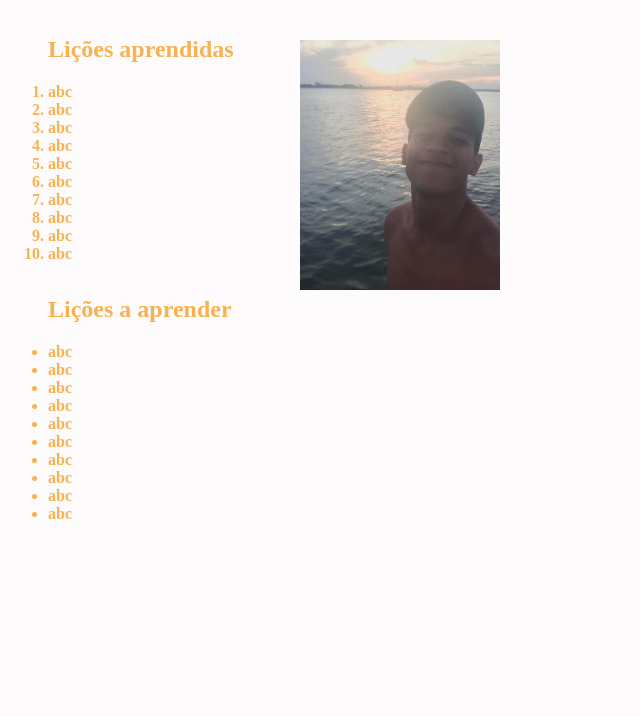
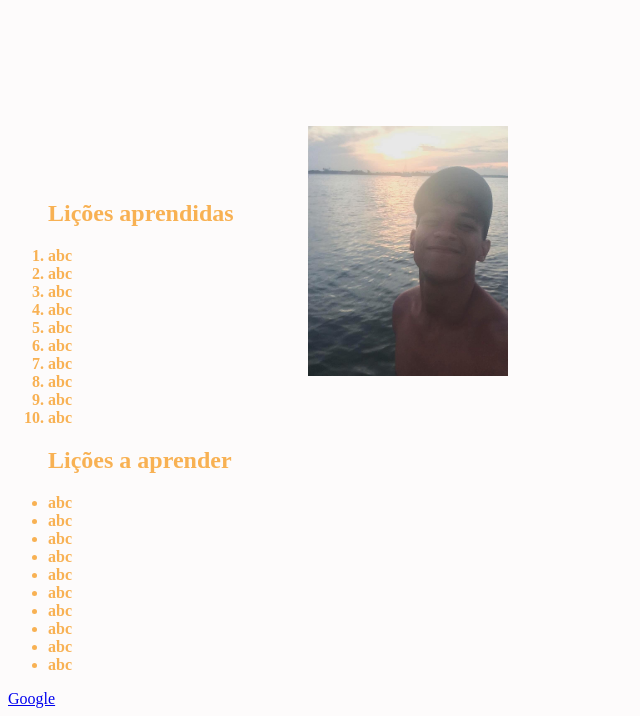
Before and after one commit to luccarendall/fundametal-lessons-learned, a website: page index.html in a window 1280 px wide. Shown: the part 90-806 px from the top of the page, without its empty margins (0-640 px from the left). Drawn offline with Linux system fonts and the light colour scheme.

Commit message:
Requisito 7

```diff
--- a/index.html
+++ b/index.html
@@ -11,6 +11,10 @@
 <div id="cabecalho">
     <h1 id="titulo">Projeto 1 - Lessons learned</h1>
 </div>
+
+<p>
+
+</p>
 
 <img id="minha_foto" src="eu.jpeg" alt="lucca-rendall.jpeg">
 
@@ -46,6 +50,8 @@
 
 
 
-<footer id="rodape"></footer>
+<footer id="rodape">
+    <a href="https://www.google.com/"target="_blank">Google</a>
+</footer>
 </body>
 </html>
--- a/style.css
+++ b/style.css
@@ -15,24 +15,28 @@ body {
 
 #minha_foto {
     width: 200px;
-    position: absolute;
-    top: 130px;
+    position: relative;
+    top: 200px;
     left: 300px;
   }
 
   #licoes_aprendidas {
-    position: absolute;
-    top: 90px;
+    position: relative;
     color:rgb(248, 177, 83);
     font-weight: bold;
   }
 
   #licoes_a_aprender {
-    position: absolute;
-    top: 350px;
+    position: relative;
     color:rgb(248, 177, 83);
     font-weight: bold;
   }
 
   #rodape {
-}
+  }
+
+  a{
+    position: relative;
+
+
+  }
```
